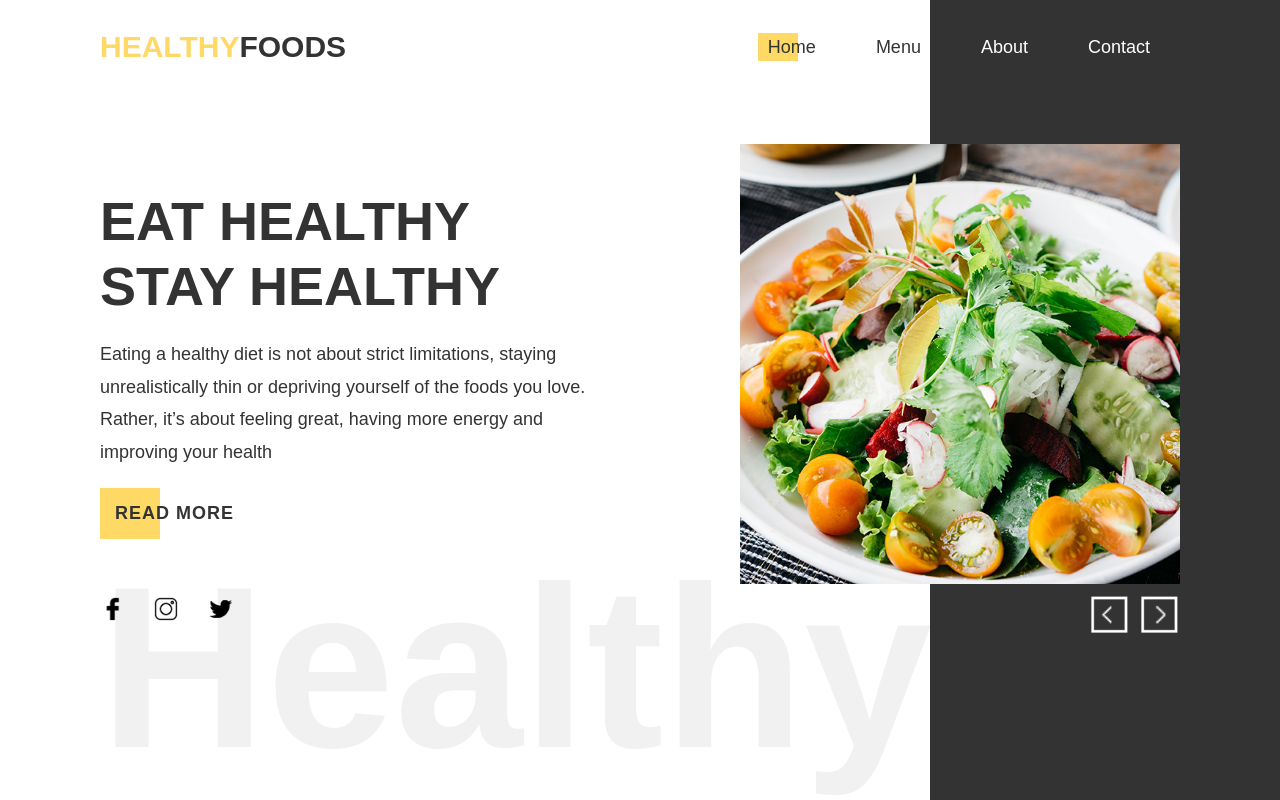
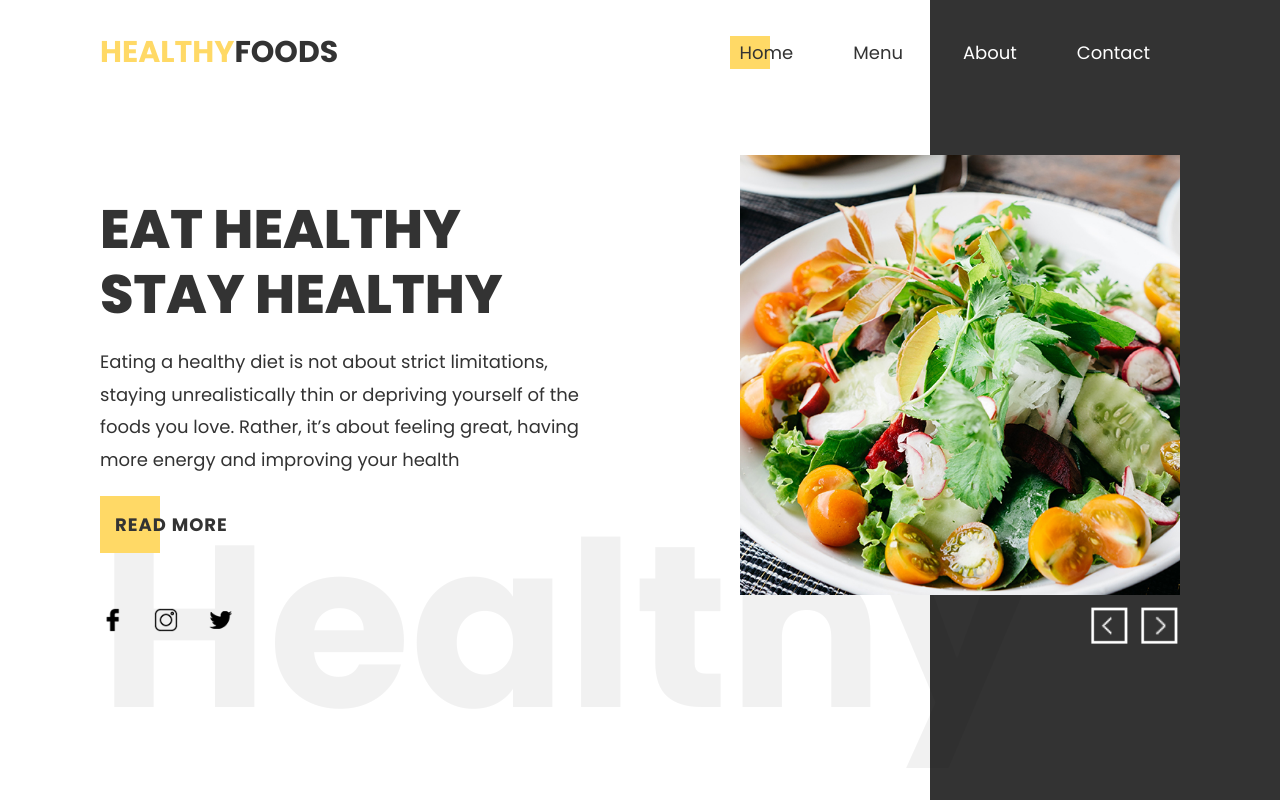
Before and after one commit to tosxn/healthy-foods, a plain HTML site: page index.html in a window 1280 px wide. Drawn offline with Linux system fonts and the light colour scheme; a web font is replaced by a local one.

Commit message:
added link to font

```diff
--- a/index.html
+++ b/index.html
@@ -5,6 +5,7 @@
     <meta name="viewport" content="width=device-width, initial-scale=1.0">
     <link rel="stylesheet" href="menu.css">
     <link rel="stylesheet" href="style.css">
+    <link href="https://fonts.googleapis.com/css2?family=Poppins:wght@300;400;500;600;700;800&display=swap" rel="stylesheet">
     <title>Healthy Foods</title>
 </head>
 <body>
```
